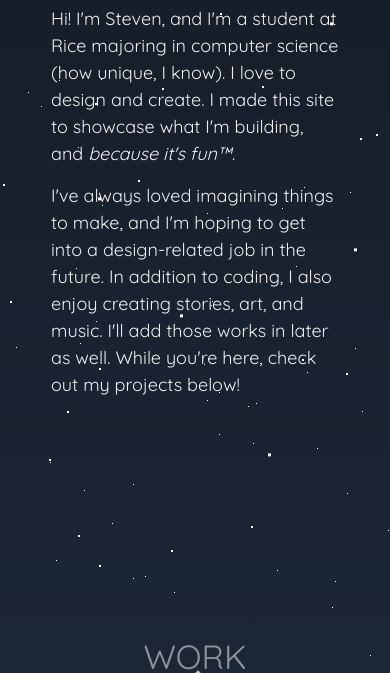
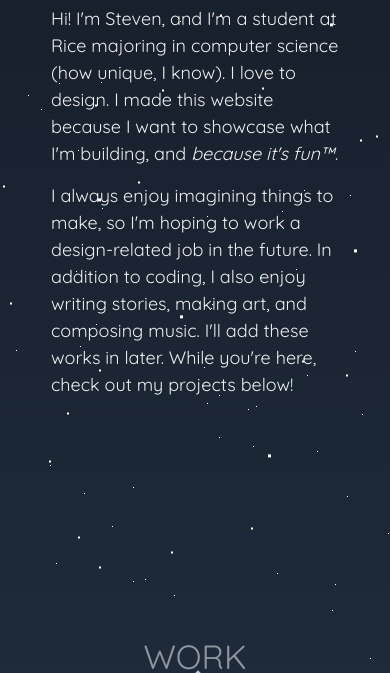
Before and after one commit to stvnchng/personal-site, a plain HTML site: page dist/index.html in a window 390 px wide. Shown: the part 1327-2000 px from the top of the page. Drawn offline with nearby package versions, Linux system fonts and the light colour scheme.

Commit message:
fixing small errors, improving responsivity

```diff
--- a/dist/css/main.css
+++ b/dist/css/main.css
@@ -248,7 +248,6 @@ li {
 .profile-pic {
   max-width: 256px;
   margin: auto;
-  /* padding-top: 1rem; */
   padding-right: 5rem;
 }
 
@@ -526,7 +525,7 @@ footer {
   }
 
   .container {
-    width: 80%;
+    width: 60%;
   }
 
   .heading h1::after {
@@ -540,6 +539,7 @@ footer {
 
   .profile-pic {
     padding: 0 0 3.6rem 0;
+    /* margin-right: 0; */
     margin-top: -5rem;
   }
 
@@ -595,6 +595,9 @@ footer {
 
 /* Smartphone */
 @media screen and (max-width: 768px) {
+  body {
+    overflow-x: hidden;
+  }
   .name {
     font-size: 2rem;
   }
@@ -608,8 +611,12 @@ footer {
   }
 
   .astronaut {
-    width: 90%;
+    width: 65%;
     height: auto;
+  }
+
+  .container {
+    width: 80%;
   }
 
   .heading h1 {
--- a/dist/index.html
+++ b/dist/index.html
@@ -100,16 +100,17 @@
           <div class="profile" data-aos="fade-left" data-aos-delay="250">
             <p>
               Hi! I'm Steven, and I'm a student at Rice majoring in computer
-              science (how unique, I know). I love to design and create. I made
-              this site to showcase what I'm building, and
+              science (how unique, I know). I love to design. I made this
+              website because I want to showcase what I'm building, and
               <span>because it's fun&trade;.</span>
             </p>
             <br />
             <p>
-              I've always loved imagining things to make, and I'm hoping to get
-              into a design-related job in the future. In addition to coding, I
-              also enjoy creating stories, art, and music. I'll add those works
-              in later as well. While you're here, check out my projects below!
+              I always enjoy imagining things to make, so I'm hoping to work a
+              design-related job in the future. In addition to coding, I also
+              enjoy writing stories, making art, and composing music. I'll add
+              these works in later. While you're here, check out my projects
+              below!
             </p>
             <br />
           </div>
@@ -127,7 +128,7 @@
             <img src="media/casectrl.png" />
           </div>
           <div class="work-desc" data-aos="fade-left" data-aos-delay="250">
-            <!-- <h6>Full Stack Development</h6> -->
+            <h6>Full Stack Development</h6>
             <h1>CaseCtrl</h1>
             <p>
               In summer 2020, I worked with CaseCtrl, a Houston medical startup
@@ -150,7 +151,7 @@
             <img src="media/site.png" />
           </div>
           <div class="work-desc" data-aos="fade-left" data-aos-delay="250">
-            <!-- <h6>Web Design</h6> -->
+            <h6>Web Design</h6>
             <h1>Personal Site</h1>
             <p>
               After eons of procrastination, I (finally) made a website. This
@@ -162,12 +163,12 @@
             <a href="#" class="cta" id="self">View Project</a>
           </div>
         </div>
-        <div class="work-item">
+        <!-- <div class="work-item">
           <div class="work-img" data-aos="fade-right" data-aos-delay="250">
             <img src="media/intruder.png" />
           </div>
           <div class="work-desc" data-aos="fade-left" data-aos-delay="250">
-            <!-- <h6>Game Design</h6> -->
+            <h6>Game Design</h6>
             <h1>Intruder</h1>
             <p>
               Intruder is a story puzzle platformer that I whipped up with a
@@ -184,13 +185,13 @@
               >View Project</a
             >
           </div>
-        </div>
+        </div> -->
         <div class="work-item">
           <div class="work-img" data-aos="fade-right" data-aos-delay="250">
             <img src="media/kopis.png" />
           </div>
           <div class="work-desc" data-aos="fade-left" data-aos-delay="250">
-            <!-- <h6>Mobile Development</h6> -->
+            <h6>Mobile Development</h6>
             <h1>Kopis Mobile</h1>
             <p>
               This fall, I will be doing a software co-op at Kopis Mobile, a
```
Also changed, not shown: 1 other file.
